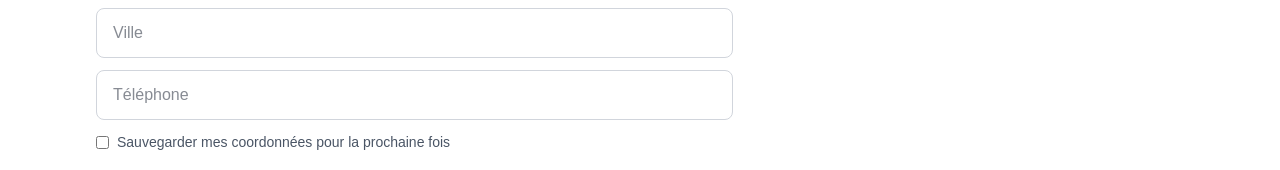
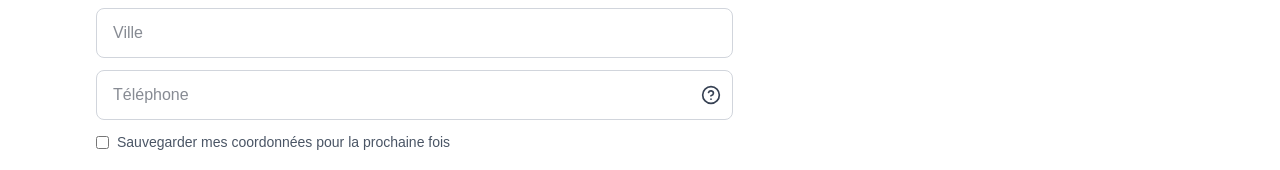
Before and after one commit to Bewan-ephra/Dia-FrontEnd, a Next.js app: page /checkout in a window 1280 px wide. Shown: the part 611-781 px from the top of the page. Built offline with nearby package versions, Linux system fonts and the light colour scheme; no server answers.

Commit message:
ajout petit message telephonique

```diff
--- a/app/checkout/page.tsx
+++ b/app/checkout/page.tsx
@@ -8,6 +8,7 @@ import Footer from "@/components/Footer";
 import Image from "next/image";
 import { getCart, getCategoryImage } from "@/lib/api";
 import { Truck, MapPin, X, ShoppingBag } from "lucide-react";
+import ChampTelephone from "@/components/ChampTelephone";
 
 export default function CheckoutPage() {
   const [cart, setCart] = useState<any>(null);
@@ -131,13 +132,9 @@ export default function CheckoutPage() {
                         onChange={(e) => setCity(e.target.value)}
                         className="border border-gray-300 rounded-lg px-4 py-3 text-gray-900"
                       />
-                      <input
-                        type="tel"
-                        placeholder="Téléphone"
-                        value={phone}
-                        onChange={(e) => setPhone(e.target.value)}
-                        className="border border-gray-300 rounded-lg px-4 py-3 text-gray-900"
-                      />
+
+                      <ChampTelephone value={phone} onChange={(e) => setPhone(e.target.value)} />
+
                       <label className="flex items-center gap-2 text-sm text-gray-600">
                         <input type="checkbox" />
                         Sauvegarder mes coordonnées pour la prochaine fois
@@ -185,13 +182,9 @@ export default function CheckoutPage() {
         className="border border-gray-300 rounded-lg px-4 py-3 text-gray-900"
       />
     </div>
-    <input
-      type="tel"
-      placeholder="Téléphone"
-      value={phone}
-      onChange={(e) => setPhone(e.target.value)}
-      className="border border-gray-300 rounded-lg px-4 py-3 text-gray-900 w-full"
-    />
+
+    <ChampTelephone value={phone} onChange={(e) => setPhone(e.target.value)} />
+
   </div>
 )}
 
--- /dev/null
+++ b/components/ChampTelephone.tsx
@@ -0,0 +1,47 @@
+"use client";
+
+import { useState } from "react";
+import { HelpCircle } from "lucide-react";
+
+type Props = {
+  value: string;
+  onChange: (e: React.ChangeEvent<HTMLInputElement>) => void;
+};
+
+export default function ChampTelephone({ value, onChange }: Props) {
+  const [afficher, setAfficher] = useState(false);
+
+  return (
+    <div className="relative">
+      <input
+        type="tel"
+        placeholder="Téléphone"
+        value={value}
+        onChange={onChange}
+        className="border border-gray-300 rounded-lg px-4 py-3 pr-12 text-gray-900 w-full"
+      />
+
+      {/* Conteneur de l'icône : sert de repère pour centrer la bulle */}
+      <div className="absolute right-3 top-1/2 -translate-y-1/2">
+        <button
+          type="button"
+          aria-label="Pourquoi demande-t-on votre téléphone ?"
+          onMouseEnter={() => setAfficher(true)}
+          onMouseLeave={() => setAfficher(false)}
+          onClick={() => setAfficher(true)}
+          onBlur={() => setAfficher(false)}
+          className="block text-gray-700"
+        >
+          <HelpCircle size={20} />
+        </button>
+
+        {afficher && (
+          <div className="absolute bottom-full mb-3 w-52 -right-3 sm:right-auto sm:left-1/2 sm:-translate-x-1/2 rounded-lg bg-[#2d2d2d] px-3.5 py-3 text-center text-sm leading-snug text-white z-10">
+            Au cas où nous aurions besoin de vous contacter à propos de votre commande
+            <span className="absolute top-full right-3.5 sm:right-auto sm:left-1/2 sm:-translate-x-1/2 border-8 border-transparent border-t-[#2d2d2d]" />
+          </div>
+        )}
+      </div>
+    </div>
+  );
+}
```
